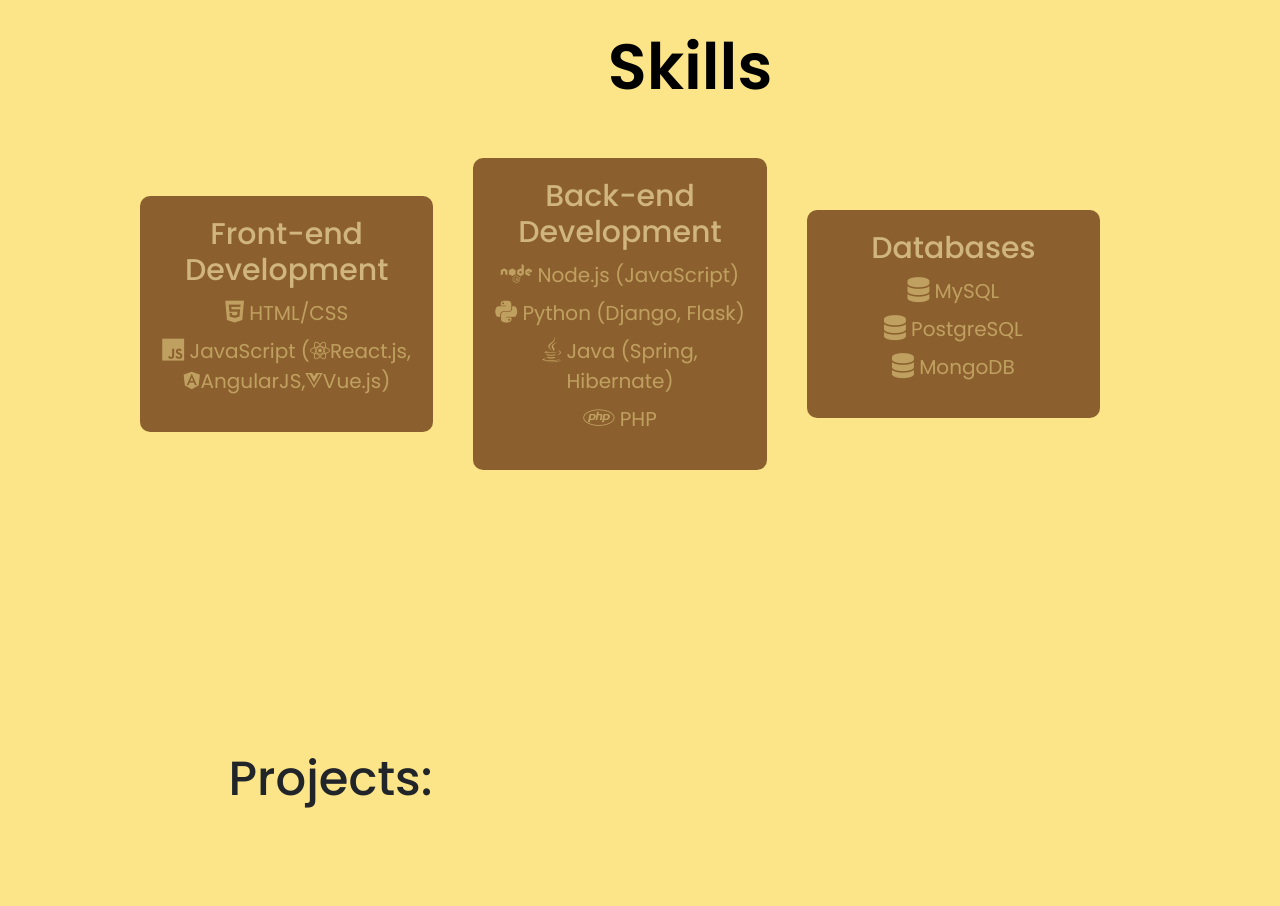
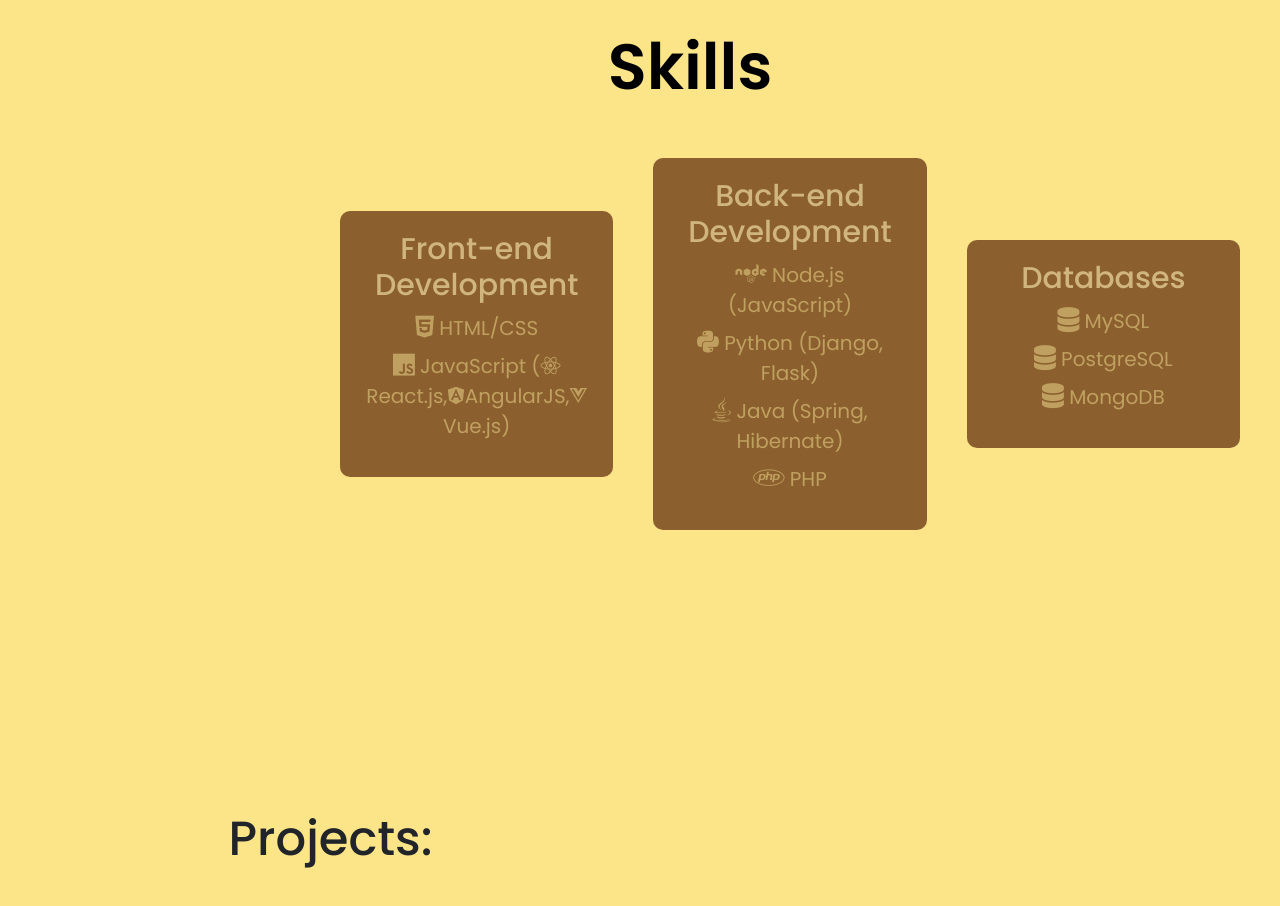
Before and after one commit to MohamedBoghdaddy/Personal-Portfolio, a React (Create React App) app: page / in a window 1280 px wide. Shown: the part 2120-3026 px from the top of the page. Built offline with nearby package versions, Linux system fonts and the light colour scheme.

Commit message:
Update Skills.css

```diff
--- a/src/Styles/Skills.css
+++ b/src/Styles/Skills.css
@@ -26,6 +26,9 @@
   font-size: 50px;
   max-width: 1000px;
   align-items: center;
+    position: relative;
+
+    margin-left: 200px;
 }
 
 .skill {
@@ -84,6 +87,9 @@
 
   .skills {
     font-size: 30px; /* Decrease font size for smaller screens */
+     position: relative;
+    margin: 0;
+    left: 0px;
   }
 
   .skill {
```
